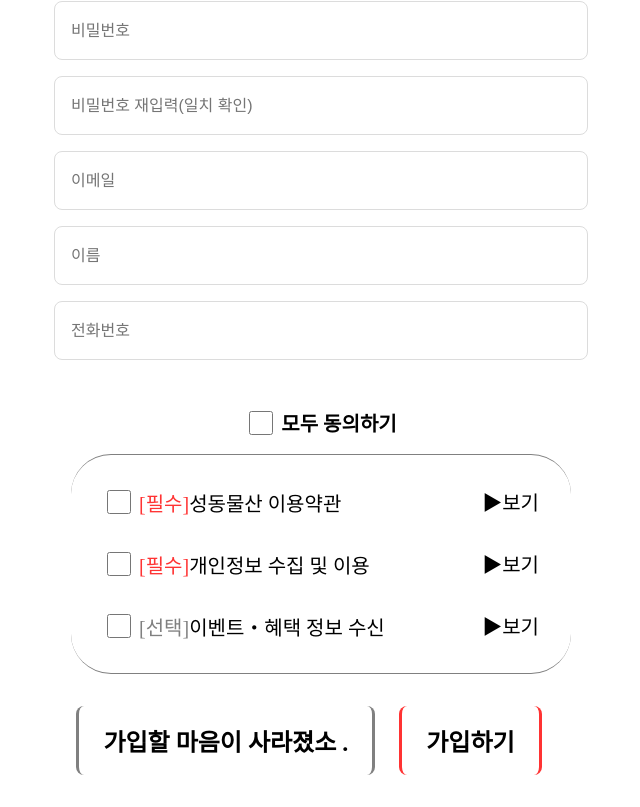
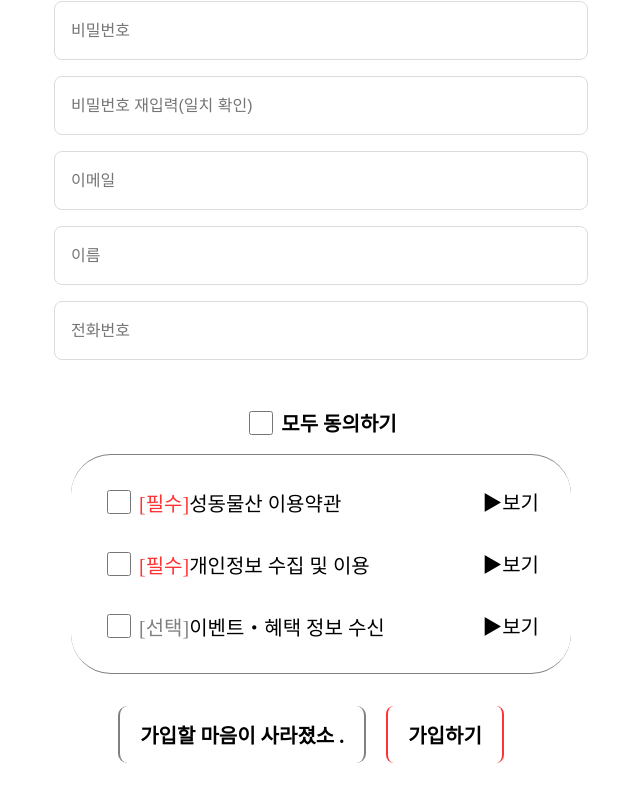
Before and after one commit to DevSe-project/Sungdong-FrontEnd, a React (Create React App) app: page /join in a window 1280 px wide. Shown: the part 245-1052 px from the top of the page, without its empty margins (319-959 px from the left). Built offline with nearby package versions, Linux system fonts and the light colour scheme; a web font is replaced by a local one.

Commit message:
회원가입p 가입하기 버튼 활성화 조건삽입(진행률 50%)
가입하기 버튼이 활성화되려면 체크박스 항목 중 [필수]항목들이 모두 체크가
되어있어야 한다는 조건 추가

```diff
--- a/src/component/AboutLogin/Join.js
+++ b/src/component/AboutLogin/Join.js
@@ -32,9 +32,15 @@ export default function Join() {
     };
 
     // [필수]항목들이 체크되면 '가입하기'버튼이 활성화되도록.
-    function ifJoin() {
+    const [disabled, setDisabled] = useState(false); //css를 동작할 stats.
+    // [필수]항목들이 모두 체크되었는지 확인하는 함수
+    function areAllRequiredChecked() {
+        return checkboxState.every((state, index) => PolicyObj[index].need ? state : true);
+        //.every(callback): 배열의 모든 요소가 주어진 콜백 함수를 만족하면 true를 반환하는 배열 메서드.
+        // 이 메서드는 state 배열의 모든 요소가 특정 조건을 만족하는지를 확인합니다.
+        // 앞으로 해야할 것. .every값이 true면 [필수]항목이 모두 체크 상태 ->
+    }
 
-    }
 
     return (
         <div className={styles.body}>
@@ -101,9 +107,9 @@ export default function Join() {
                                     type="checkbox"
                                     checked={checkboxState[index]}
                                     onChange={() => {
-                                        const newCheckboxState = [...checkboxState];
-                                        newCheckboxState[index] = !newCheckboxState[index];
-                                        setCheckboxState(newCheckboxState);
+                                        const newCheckboxState = [...checkboxState]; // 초기 전체 false인 상태를 카피
+                                        newCheckboxState[index] = !newCheckboxState[index]; //클릭하면 해당인덱스의 state값을 반전
+                                        setCheckboxState(newCheckboxState); //적용
                                     }} />
                                 {/* 정책need : 필요정책인지에 따라 다르게(선택,필수) */}
                                 <span>
@@ -134,7 +140,10 @@ export default function Join() {
                     가입할 마음이 사라졌소 .
                 </div>
                 {/* next */}
-                <div className={styles.sign_up} onClick={signUp}>
+                <div
+                className={styles.sign_up}
+                onClick={signUp}
+                >
                     가입하기
                 </div>
             </div>
--- a/src/component/AboutLogin/Join.module.css
+++ b/src/component/AboutLogin/Join.module.css
@@ -87,11 +87,11 @@
     padding-right: 1em;
     padding-top: 0.7em;
     padding-bottom: 0.7em;
-    border-left: 3px solid gray;
-    border-right: 3px solid gray;
-    border-radius: 1dvh;
+    border-left: 2px solid gray;
+    border-right: 2px solid gray;
+    border-radius: 1.2dvh;
     width: max-content;
-    font-size: 1.5em;
+    font-size: 20px;
     font-weight: bold;
 }
 
@@ -102,10 +102,10 @@
     padding-right: 1em;
     padding-top: 0.7em;
     padding-bottom: 0.7em;
-    border-left: 3px solid #FF3333;
-    border-right: 3px solid #FF3333;
+    border-left: 2px solid #FF3333;
+    border-right: 2px solid #FF3333;
     border-radius: 1dvh;
     width: max-content;
-    font-size: 1.5em;
+    font-size: 20px;
     font-weight: bold;
 }
```
